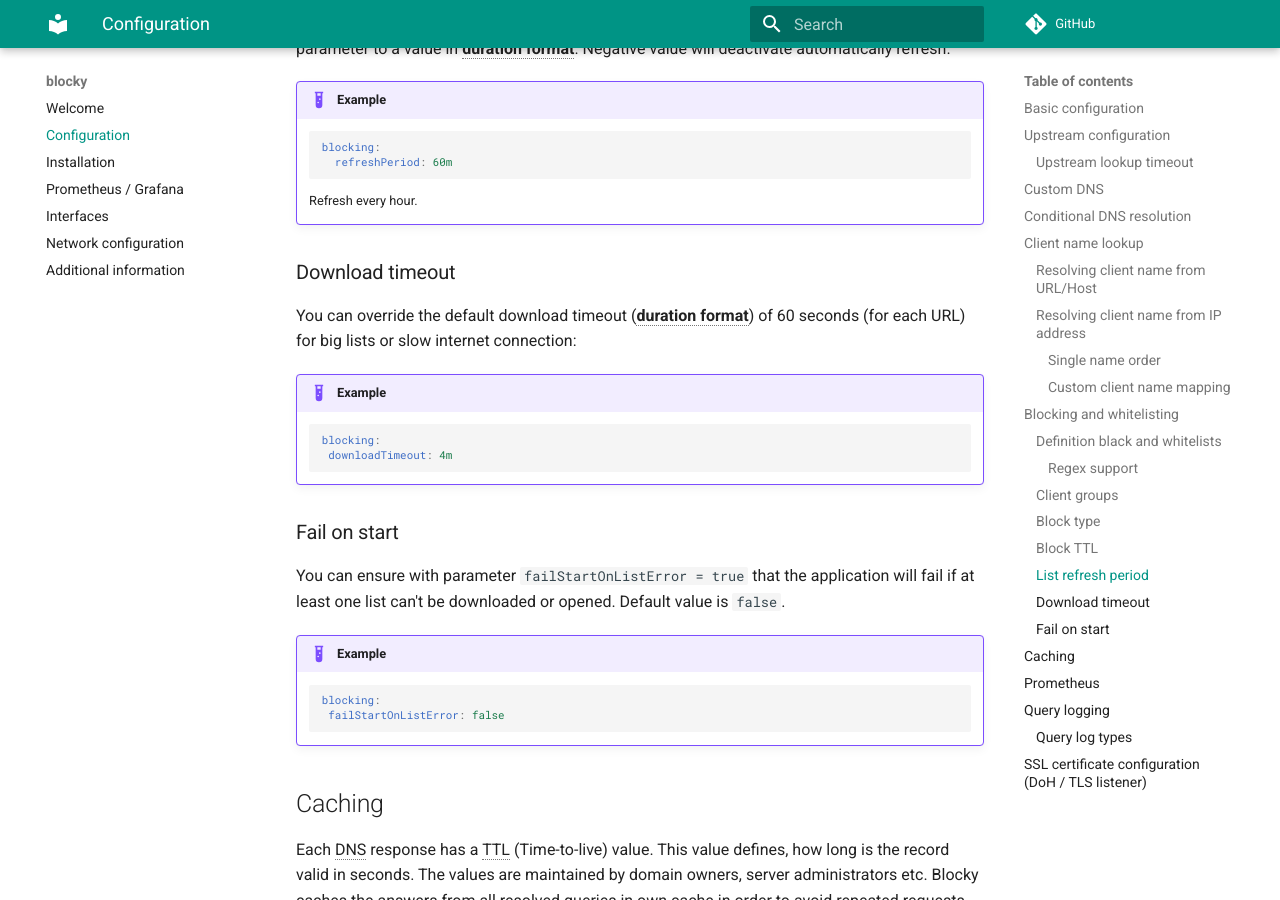
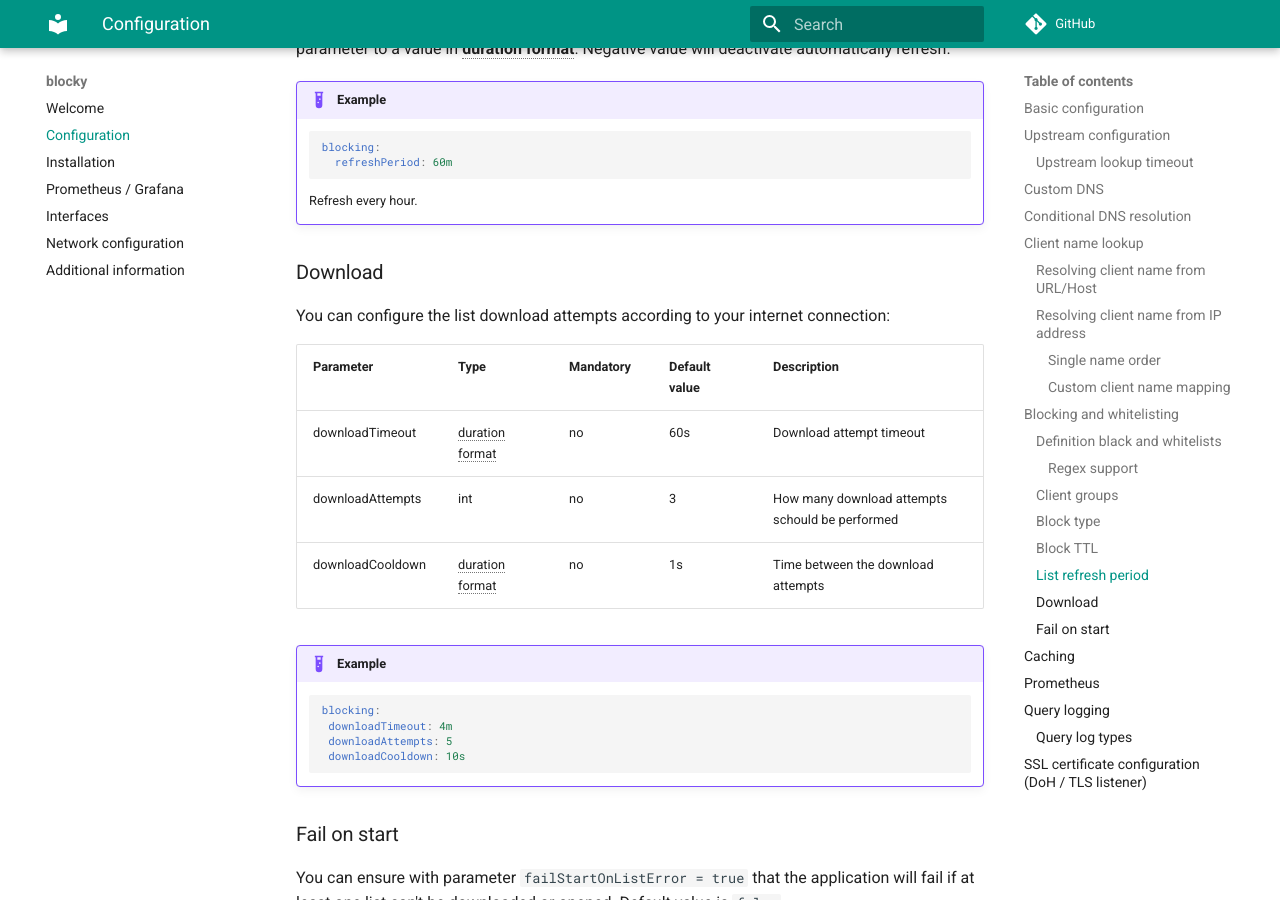
Before and after one commit to 0xERR0R/blocky, an MkDocs documentation site: the page built from docs/configuration.md, in a window 1280 px wide and 900 px high, scrolled down 8925 px. Built offline with MkDocs 1.6.1 and Material for MkDocs 9.7.7, drawn with Linux system fonts in a browser that asks for light colours; comment, search, counter and statistics services are not loaded.

Commit message:
documentation of downloadAttempts & downloadCooldown

````diff
--- a/docs/configuration.md
+++ b/docs/configuration.md
@@ -345,16 +345,23 @@ Negative value will deactivate automatically refresh.
 
     Refresh every hour.
 
-### Download timeout
+### Download
 
-You can override the default download timeout (**duration format**) of 60 seconds (for each URL) for big lists or slow
-internet connection:
+You can configure the list download attempts according to your internet connection:
+
+| Parameter                     | Type            | Mandatory | Default value      | Description                                       |
+| ----------------------------- | --------------- | --------- | ------------------ | ------------------------------------------------- |
+| downloadTimeout               | duration format | no        | 60s                | Download attempt timeout |
+| downloadAttempts              | int             | no        | 3                  | How many download attempts schould be performed |
+| downloadCooldown              | duration format | no        | 1s                 | Time between the download attempts|
 
 !!! example
 
     ```yaml
     blocking:
      downloadTimeout: 4m
+     downloadAttempts: 5
+     downloadCooldown: 10s
     ```
 
 ### Fail on start
````
